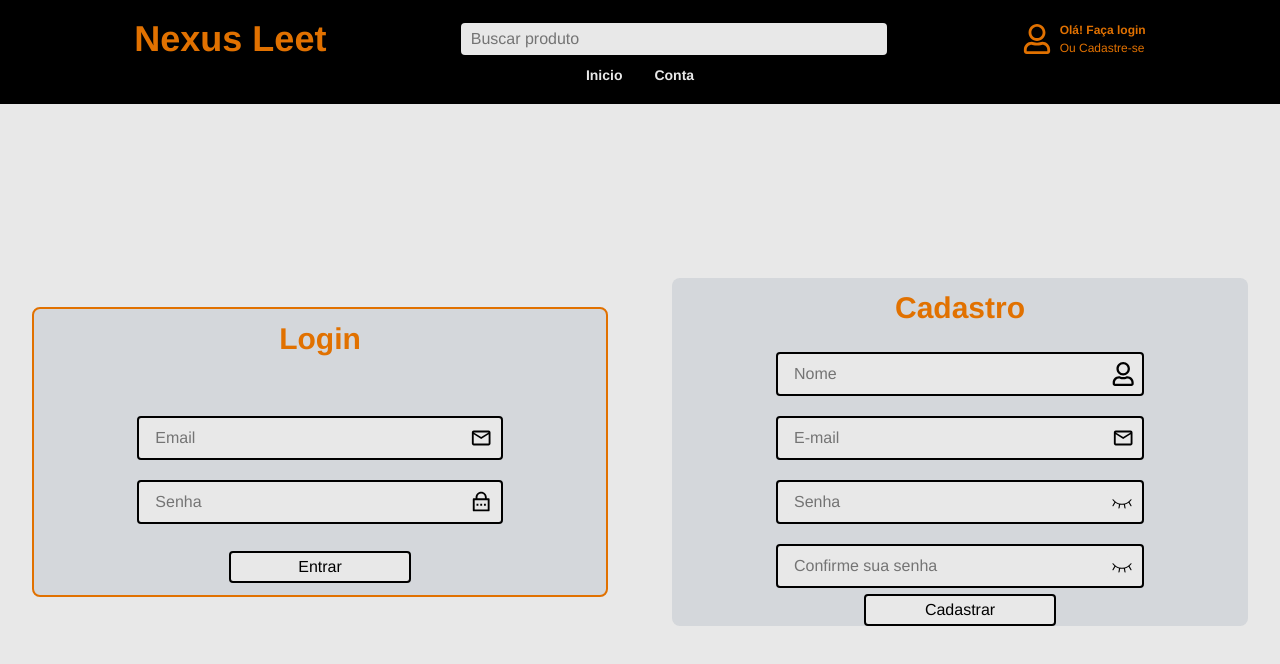
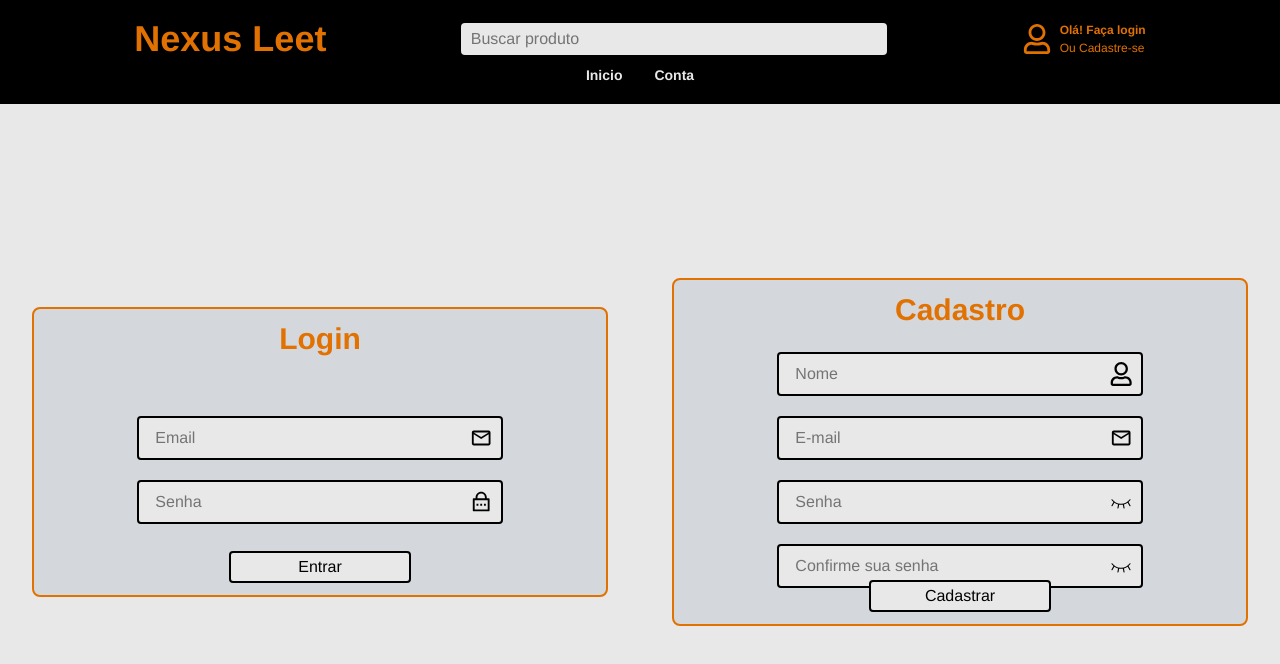
Before and after one commit to gustavocarvalho-ra/NextJs-NexusLeet, a Next.js app: page /my-account in a window 1280 px wide. Shown: the top 664 px of the page. Built offline with nearby package versions, Linux system fonts and the light colour scheme; no server answers.

Commit message:
style: update border styling of RegisterForm for improved visual consistency

```diff
--- a/src/app/components/login/RegisterForm.tsx
+++ b/src/app/components/login/RegisterForm.tsx
@@ -65,10 +65,10 @@ export default function RegisterForm() {
 
   return (
     <div className="w-full h-full flex items-center justify-center">
-      <div className="border-double rounded-lg p-3 w-xl bg-slate-500/15 h-1/2 flex flex-col justify-center relative">
+      <div className="border-2 border-(--text-amber) rounded-lg bg-slate-500/15 p-3 w-xl h-1/2 flex flex-col justify-center">
         <h1 className="flex justify-center text-(--text-amber) text-3xl font-semibold">Cadastro</h1>
         <div className="h-full w-full">
-          <form onSubmit={handleSubmit} className="gap-5 flex flex-col items-center h-full justify-center">
+          <form onSubmit={handleSubmit} className="gap-5 flex flex-col items-center h-full justify-center relative">
             <DivInputIcon
               id="name"
               type={"text"}
```
